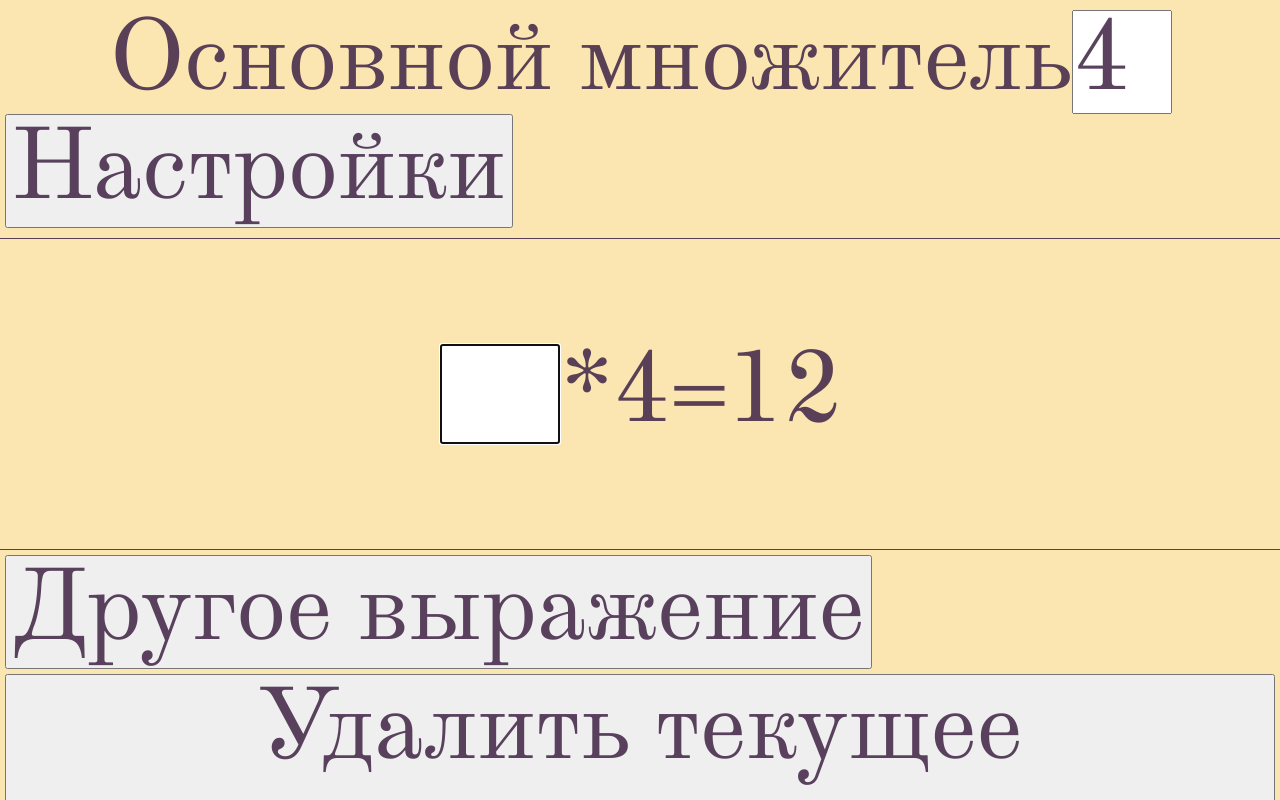
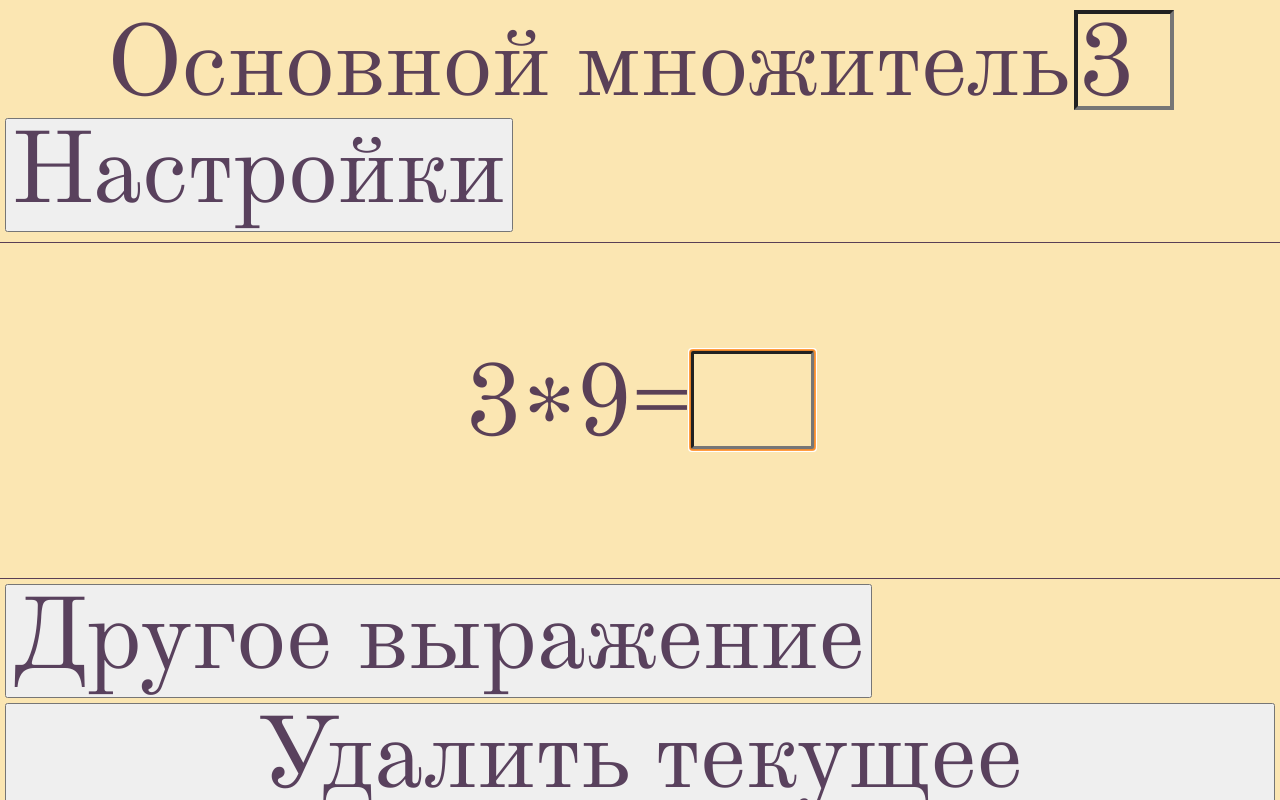
Before and after one commit to Ormadont/mt3, a React (Create React App) app: page / in a window 1280 px wide. Shown: the top 800 px of the page. Built offline with nearby package versions, Linux system fonts and the light colour scheme.

Commit message:
При окончании выражений текущего множителя переходить к следующему множителю

```diff
--- a/src/App/App.js
+++ b/src/App/App.js
@@ -5,14 +5,15 @@ import Options from '../Options/Options';
 import Expression from '../Expression/Expression';
 import AllExpressions from '../AllExpressions/AllExpressions';
 // import AddExression from '../AddExression/AddExression';
-import {getExprs} from '../stuff/modules';
+import {getExprs, getFactors} from '../stuff/modules';
 
 class App extends Component {
-
-  initMainFactor =  Math.floor(Math.random()*8)+1;
-  state = {
-    mainFactor: this.initMainFactor,
-    expressions: getExprs(this.initMainFactor, 1, 9), // получить и установить выражения
+  mainFactors = [];
+  constructor(props) {
+    super(props);
+    this.state = {
+      mainFactor: -1,
+      expressions: [], // получить и установить выражения
       expCurNum: 0,
       userInput: '',
       tempFactor1: 0, tempFactor2: 0,
@@ -22,7 +23,14 @@ class App extends Component {
       options: {
         show: false,
         missEnter: false,
+        // режим с ограничением на время ?
+        // скрыите только произведения (result) - простой режим ?
+        // другие внешние виды
       }
+    }
+    this.mainFactors = getFactors(9,1);
+    this.state.mainFactor = this.mainFactors.splice(0,1)[0]; // текущий основной множитель
+    this.state.expressions = getExprs(this.state.mainFactor, 1, 9); // выражения
   }
 
   appDiv = null;
@@ -51,6 +59,7 @@ class App extends Component {
   changeTempFactorX_handleChange = event => {
     (event.target.name === 'factor1') ? this.setState({tempFactor1: event.target.value}) : this.setState({tempFactor2: event.target.value})
   }
+
   addExpression_handleSubmit = event => {
     const expressions = [...this.state.expressions];
     let rndHidedPart = '';
@@ -93,7 +102,7 @@ class App extends Component {
         {/* header */}
         <header className={styles.center}>
           <label>Основной множитель</label>
-          <input value={this.state.mainFactor} onChange={this.changeMainFactor_handleChange}></input>
+          <input value={this.state.mainFactor} onChange={this.changeMainFactor_handleChange} type="number"></input>
           <Options
             // missEnter={this.state.options.missEnter}
             options={this.state.options}
@@ -143,8 +152,14 @@ class App extends Component {
       expressions.splice(this.state.expCurNum,1);
       this.setState({expressions:expressions});
       this.setState({expCurNum: Math.floor(Math.random()*(this.state.expressions.length-1))});
-    } else {
-      alert('Это последнее');
+    } else if (this.mainFactors.length>0) {
+      const mainFactor = this.mainFactors.splice(0,1)[0];
+      const expressions = getExprs(mainFactor, 1, 9);
+      this.setState({
+        mainFactor: mainFactor,
+        expressions: expressions,
+        expCurNum: Math.floor(Math.random()*(expressions.length-1)),
+      });
     }
   }
 
--- a/src/App/App.module.css
+++ b/src/App/App.module.css
@@ -8,8 +8,10 @@
   outline: 0;
 }
 
+/* основной множитель */
 header input {
   width: 1em;
+  margin-left: 5px;
 }
 
 .center {
--- a/src/Expression/Expression.js
+++ b/src/Expression/Expression.js
@@ -5,6 +5,7 @@ import styles from './Expression.module.css';
 const expression = props => {
     const exps = [...props.expressions];
     const i = props.expCurNum;
+    // console.log(`Expression.js props=`, props);
     let factor1 = <Signs chars={exps[i].factor1} />;
     let factor2 = <Signs chars={exps[i].factor2} />
     let result = <Signs chars={exps[i].factor1 * exps[i].factor2} />
--- a/src/Expression/Signs/Signs.js
+++ b/src/Expression/Signs/Signs.js
@@ -6,20 +6,34 @@ const Signs = (props) => {
   if (!s)
   {
     s =
-    // '?'
     <input
       autoFocus
       type="text"
       name="answer"
+      maxLength={2}
       className={styles.answerInput}
       onChange={props.checkAnswer}
       value={props.userInput}
       id="" />
-  }  else {
-    // console.log('*******');
   }
+  let style = null;
+  switch (props.chars) {
+    case '*':
+      style = {verticalAlign: "-15%"}
+      break;
+    case '=':
+      style = {verticalAlign: "10%"}
+      break;
+    default:
+      break;
+  }
+
+  // height: 110%;
+  // padding-top: 0.2em;
+  // max-height: 0.9em;
+
   return (
-    <span className={styles.sign}>
+    <span className={styles.sign} style={style}>
       {s}
     </span>
   )
--- a/src/Expression/Signs/Signs.module.css
+++ b/src/Expression/Signs/Signs.module.css
@@ -6,8 +6,10 @@
 }
 
 .answerInput {
-    height: 100%;
-    width: 1.2em;
+    /* height: 110%;
+    padding-top: 0.15em;
+    max-height: 0.9em;
+    width: 1.15em; */
     line-height: inherit;
 }
 
--- a/src/index.css
+++ b/src/index.css
@@ -1,13 +1,12 @@
 @import-normalize;
-
 :root {
   font-size: 100px;
-  --text-color:hsla(292, 25%, 24%, 0.9);
+  --text-color: hsla(292, 25%, 24%, 0.9);
   /* --text-color:red; */
   --bg-color: hsl(43, 89%, 84%);
 }
 
-body{
+body {
   background-color: var(--bg-color);
   -webkit-font-smoothing: antialiased;
   -moz-osx-font-smoothing: grayscale;
@@ -21,7 +20,7 @@ body{
   line-height: normal;
 }
 
-header,footer, section {
+header, footer, section {
   padding: 5px;
 }
 
@@ -41,18 +40,29 @@ button, input {
   color: inherit;
 }
 
+input {
+  height: 115%;
+  padding-top: 0.15em;
+  max-height: 1em;
+  width: 1.25em;
+  line-height: inherit;
+  background-color: inherit;
+  border-width: 4px;
+}
+
+input:focus {
+  /* outline-style: double; */
+  outline-color: rgba(255, 144, 41, 0.877);
+  outline-offset: 1px;
+  caret-color: red;
+}
+
 button {
   margin-bottom: 5px;
   padding: 5px;
   display: block;
 }
 
-
-
-/* input {
-  border-width: 0;
-} */
-
 /* code {
   font-family: source-code-pro, Menlo, Monaco, Consolas, "Courier New",
     monospace;
--- a/src/stuff/modules.js
+++ b/src/stuff/modules.js
@@ -9,7 +9,7 @@
 export const getExprs = (mainFactor, leftLimit, rightLimit) => {
     const length = rightLimit - leftLimit + 1; //длина массива включая концы границ
     const arr = [];
-    const secondaryFactors=getSecondaryFactors(length, leftLimit);
+    const secondaryFactors=getFactors(length, leftLimit);
     // заполнение массива
     for (let i = 0; i < length; i++) {
         // множители, undefined
@@ -44,8 +44,10 @@ export const getExprs = (mainFactor, leftLimit, rightLimit) => {
 }
 
 // массив вспомогательных множителей
-// например, на вход - 3 и 0, тогда на выход [1, 0, 2]
-const getSecondaryFactors = (border, addin) => {
+// аргументы: первый - правая граница (левая - 0), второй - модификатор
+// например, на вход - 3 и 0, на выходе [1, 0, 2]
+// например, на вход - 4 и 2, на выходе [3, 5, 4, 2]
+export const getFactors = (border, addin) => {
     let factors=[];
     while (factors.length < border) {
         const temp = Math.floor(Math.random() * border) + addin;
```
Lines whose indentation alone changed are shown as unchanged.
